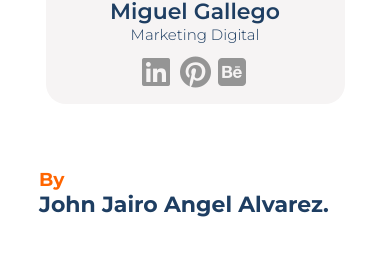
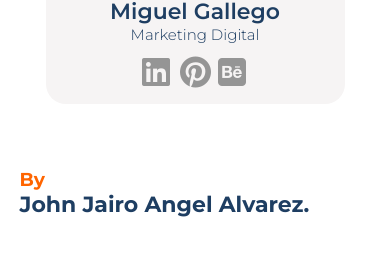
Before and after one commit to John-Alz/sectionTeam, a plain HTML site: page index.html in a window 390 px wide. Shown: the part 909-1164 px from the top of the page. Drawn offline with Linux system fonts and the light colour scheme.

Commit message:
fix: css media queries

```diff
--- a/css/styles.css
+++ b/css/styles.css
@@ -174,6 +174,10 @@
     .card {
         margin: 0 auto;
     }
+
+    .by_section {
+        width: 90%;
+    }
 }
 
 /* Pantallas pequeñas responsive */
```
